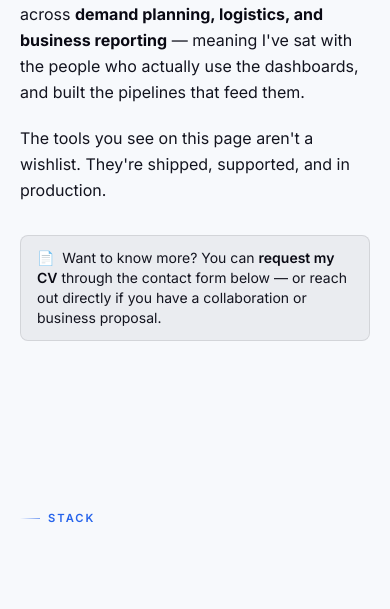
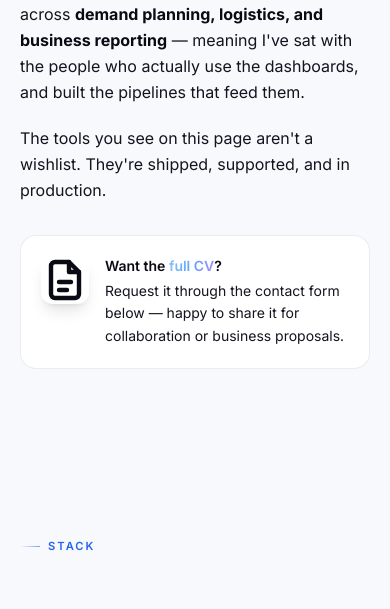
Before and after one commit to ntkrv/personal_website, a Flask app: page / in a window 390 px wide. Shown: the part 2627-3236 px from the top of the page. Run offline with Flask 3, Linux system fonts and the light colour scheme; data that the repository does not hold is empty.

Commit message:
ui: presentable CV card + 3-column footer
CV nudge (homepage About → bottom):
- Replace the flat "📄 Want to know more?" line with a card-surface
  link block: gradient icon tile (document SVG on a brand→violet
  fill), short headline with the brand gradient on "full CV", lead
  copy, and a chevron chip on the right that nudges 0.5px on hover.
- The whole card is the link to #contact, so a click scrolls to the
  contact form.

Footer (base.html):
- Restructure from one-row [©][socials] into a 3-column grid:
  brand block (logo + tagline + email) · sitemap (Case studies,
  Certificates, For agencies, Hire me) · connect (4 social icons +
  "View source on GitHub" small link).
- Bottom bar: copyright on the left, a soft "All systems ship" status
  chip with a pulsing emerald dot on the right — picks up the
  language from the eyebrow vocabulary.
- All new copy ships with light-mode variants.

Skipped on purpose (until user signals): phone number, company /
legal entity, RSS, newsletter, location/timezone — none of those
are decided yet and easy to add later.

Bump asset_version 14 → 15.

Co-Authored-By: Claude Opus 4.7 (1M context) <noreply@anthropic.com>

```diff
--- a/templates/base.html
+++ b/templates/base.html
@@ -53,7 +53,7 @@
   <link rel="preconnect" href="https://fonts.gstatic.com" crossorigin>
   <link rel="stylesheet" href="https://fonts.googleapis.com/css2?family=Inter:wght@400;500;600;700;800&display=swap">
   <link href="https://fonts.googleapis.com/css2?family=Material+Symbols+Outlined" rel="stylesheet" />
-  <link rel="stylesheet" href="{{ url_for('static', filename='css/styles.css') }}?v={{ asset_version or '14' }}" />
+  <link rel="stylesheet" href="{{ url_for('static', filename='css/styles.css') }}?v={{ asset_version or '15' }}" />
 
   <!-- Structured Data -->
   <script type="application/ld+json">
@@ -126,11 +126,47 @@
 
   <!-- Footer -->
   <footer class="relative border-t border-white/5 [.light_&]:border-ink-900/10 mt-20">
-    <div class="max-w-6xl mx-auto px-5 sm:px-8 py-12 flex flex-col sm:flex-row items-center justify-between gap-6">
-      <div class="text-xs text-white/50 [.light_&]:text-ink-500 text-center sm:text-left">
-        © {{ current_year or 2025 }} Nicolas Tokariev — Built with Flask &amp; Tailwind CSS
+    <div class="max-w-6xl mx-auto px-5 sm:px-8 pt-14 pb-8">
+
+      <div class="grid gap-10 sm:gap-12 sm:grid-cols-2 lg:grid-cols-[1.6fr,1fr,1fr] mb-10">
+
+        <!-- Brand block -->
+        <div class="max-w-sm">
+          <a href="{{ url_for('main.index') }}" class="flex items-center gap-2.5 mb-4">
+            <span class="grid place-items-center w-7 h-7 rounded-md bg-gradient-to-br from-brand-400 to-violet-500 text-white shadow-lg shadow-brand-500/30">
+              <svg class="w-4 h-4" viewBox="0 0 48 48" fill="currentColor">
+                <path d="M8.578 8.578a23.9 23.9 0 0 0 0 33.843L24 24 8.578 8.578Z"/>
+              </svg>
+            </span>
+            <span class="text-base font-bold tracking-tight">ntkrv<span class="text-brand-400">.</span>dev</span>
+          </a>
+          <p class="text-sm text-white/55 [.light_&]:text-ink-600 leading-relaxed mb-4">
+            Data Analyst &amp; Software Engineer turning messy data into <span class="text-white/80 [.light_&]:text-ink-900">decisions that ship</span>.
+          </p>
+          <a href="mailto:contact@ntkrv.dev"
+             class="inline-flex items-center gap-2 text-sm text-brand-300 [.light_&]:text-brand-700 hover:text-white [.light_&]:hover:text-ink-900 transition">
+            <svg class="w-4 h-4" fill="none" stroke="currentColor" stroke-width="2" viewBox="0 0 24 24">
+              <path stroke-linecap="round" stroke-linejoin="round" d="M3 8l9 6 9-6M5 19h14a2 2 0 0 0 2-2V7a2 2 0 0 0-2-2H5a2 2 0 0 0-2 2v10a2 2 0 0 0 2 2z"/>
+            </svg>
+            contact@ntkrv.dev
+          </a>
         </div>
-      <div class="flex items-center gap-3">
+
+        <!-- Sitemap -->
+        <div>
+          <h4 class="text-[11px] uppercase tracking-widest text-white/45 [.light_&]:text-ink-500 font-semibold mb-4">Explore</h4>
+          <ul class="space-y-2.5 text-sm">
+            <li><a href="{{ url_for('projects.projects') }}"   class="text-white/70 hover:text-white [.light_&]:text-ink-700 [.light_&]:hover:text-ink-900 transition">Case studies</a></li>
+            <li><a href="{{ url_for('certificates.certificates') }}" class="text-white/70 hover:text-white [.light_&]:text-ink-700 [.light_&]:hover:text-ink-900 transition">Certificates</a></li>
+            <li><a href="{{ url_for('agencies.agencies') }}"   class="text-white/70 hover:text-white [.light_&]:text-ink-700 [.light_&]:hover:text-ink-900 transition">For agencies</a></li>
+            <li><a href="{{ url_for('main.index') }}#contact"  class="text-white/70 hover:text-white [.light_&]:text-ink-700 [.light_&]:hover:text-ink-900 transition">Hire me</a></li>
+          </ul>
+        </div>
+
+        <!-- Connect -->
+        <div>
+          <h4 class="text-[11px] uppercase tracking-widest text-white/45 [.light_&]:text-ink-500 font-semibold mb-4">Connect</h4>
+          <div class="flex items-center gap-2 mb-5">
             <a href="https://github.com/ntkrv" target="_blank" rel="noopener" aria-label="GitHub"
                class="w-9 h-9 grid place-items-center rounded-md text-white/60 hover:text-white hover:bg-white/5 [.light_&]:text-ink-500 [.light_&]:hover:text-ink-900 [.light_&]:hover:bg-ink-900/5 transition">
               <svg width="18" height="18" viewBox="0 0 32 32" fill="currentColor">
@@ -156,6 +192,30 @@
               </svg>
             </a>
           </div>
+          <a href="https://github.com/ntkrv/personal_website" target="_blank" rel="noopener"
+             class="inline-flex items-center gap-1.5 text-xs text-white/45 [.light_&]:text-ink-500 hover:text-white [.light_&]:hover:text-ink-900 transition">
+            <svg class="w-3.5 h-3.5" fill="none" stroke="currentColor" stroke-width="2" viewBox="0 0 24 24">
+              <path stroke-linecap="round" stroke-linejoin="round" d="M16 18l6-6-6-6M8 6l-6 6 6 6"/>
+            </svg>
+            View source on GitHub
+          </a>
+        </div>
+      </div>
+
+      <!-- Bottom bar -->
+      <div class="border-t border-white/5 [.light_&]:border-ink-900/10 pt-6 flex flex-col sm:flex-row items-center justify-between gap-3">
+        <div class="text-xs text-white/40 [.light_&]:text-ink-500 text-center sm:text-left">
+          © {{ current_year or 2025 }} Nicolas Tokariev — Built with Flask &amp; Tailwind CSS
+        </div>
+        <div class="text-[11px] uppercase tracking-widest text-white/30 [.light_&]:text-ink-500 inline-flex items-center gap-2">
+          <span class="relative flex h-1.5 w-1.5">
+            <span class="animate-ping absolute inline-flex h-full w-full rounded-full bg-emerald-400 opacity-75"></span>
+            <span class="relative inline-flex rounded-full h-1.5 w-1.5 bg-emerald-400"></span>
+          </span>
+          All systems ship
+        </div>
+      </div>
+
     </div>
   </footer>
 
@@ -173,8 +233,8 @@
   <!-- Scripts -->
   <script src="{{ url_for('static', filename='js/gsap.min.js') }}"></script>
   <script src="{{ url_for('static', filename='js/ScrollTrigger.min.js') }}"></script>
-  <script src="{{ url_for('static', filename='js/scroll_animation.js') }}?v={{ asset_version or '14' }}"></script>
-  <script src="{{ url_for('static', filename='js/interactions.js') }}?v={{ asset_version or '14' }}"></script>
+  <script src="{{ url_for('static', filename='js/scroll_animation.js') }}?v={{ asset_version or '15' }}"></script>
+  <script src="{{ url_for('static', filename='js/interactions.js') }}?v={{ asset_version or '15' }}"></script>
   <script src="{{ url_for('static', filename='js/flash_message.js') }}"></script>
   <script src="{{ url_for('static', filename='js/theme_toggle.js') }}"></script>
   <script src="{{ url_for('static', filename='js/password_redirect.js') }}"></script>
--- a/templates/index.html
+++ b/templates/index.html
@@ -127,9 +127,38 @@
     <p class="text-white/70 [.light_&]:text-ink-700 text-base leading-relaxed mb-8">
       The tools you see on this page aren't a wishlist. They're shipped, supported, and in production.
     </p>
-    <div class="rounded-lg border border-white/10 [.light_&]:border-ink-900/10 bg-white/5 [.light_&]:bg-ink-900/5 px-4 py-3 text-sm text-white/70 [.light_&]:text-ink-700">
-      📄&nbsp;&nbsp;Want to know more? You can <span class="font-semibold text-white [.light_&]:text-ink-900">request my CV</span> through the contact form below — or reach out directly if you have a collaboration or business proposal.
-    </div>
+    <a href="#contact"
+       class="group block card-surface rounded-2xl p-5 sm:p-6 relative overflow-hidden">
+      <!-- soft accent glow on the side -->
+      <div aria-hidden="true" class="glow-blob glow-blob-violet w-56 h-56 -bottom-24 -right-16 opacity-25"></div>
+
+      <div class="relative flex items-start sm:items-center gap-4 sm:gap-5">
+        <!-- Gradient icon tile -->
+        <div class="shrink-0 w-12 h-12 sm:w-14 sm:h-14 rounded-xl grid place-items-center bg-gradient-to-br from-brand-300 via-brand-500 to-violet-500 shadow-lg shadow-brand-500/40">
+          <svg class="w-6 h-6 sm:w-7 sm:h-7 text-ink-900" fill="none" stroke="currentColor" stroke-width="2.2" viewBox="0 0 24 24">
+            <path stroke-linecap="round" stroke-linejoin="round" d="M14 3H7a2 2 0 0 0-2 2v14a2 2 0 0 0 2 2h10a2 2 0 0 0 2-2V8z"/>
+            <path stroke-linecap="round" stroke-linejoin="round" d="M14 3v5h5"/>
+            <path stroke-linecap="round" stroke-linejoin="round" d="M9 13h6M9 17h4"/>
+          </svg>
+        </div>
+
+        <div class="flex-1 min-w-0">
+          <p class="text-sm sm:text-base font-semibold mb-1">
+            Want the <span class="text-gradient">full CV</span>?
+          </p>
+          <p class="text-sm text-white/65 [.light_&]:text-ink-700 leading-relaxed">
+            Request it through the contact form below — happy to share it for collaboration or business proposals.
+          </p>
+        </div>
+
+        <!-- Arrow chip -->
+        <span class="hidden sm:grid place-items-center shrink-0 w-9 h-9 rounded-full bg-white/5 [.light_&]:bg-ink-900/5 border border-white/10 [.light_&]:border-ink-900/10 text-brand-300 [.light_&]:text-brand-700 group-hover:translate-x-0.5 group-hover:bg-white/10 [.light_&]:group-hover:bg-ink-900/10 transition">
+          <svg class="w-4 h-4" fill="none" stroke="currentColor" stroke-width="2.5" viewBox="0 0 24 24">
+            <path stroke-linecap="round" stroke-linejoin="round" d="M5 12h14M13 5l7 7-7 7"/>
+          </svg>
+        </span>
+      </div>
+    </a>
   </div>
 </section>
 
```
Lines whose indentation alone changed are shown as unchanged.
